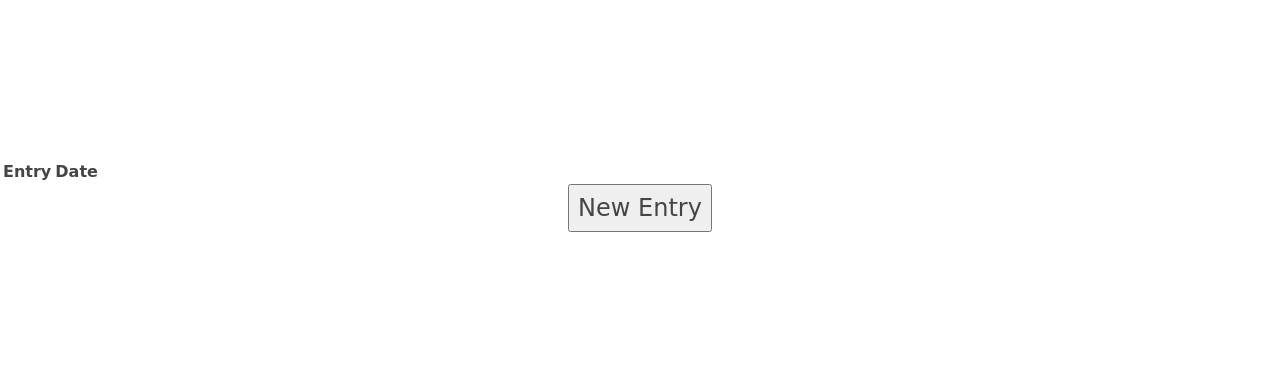
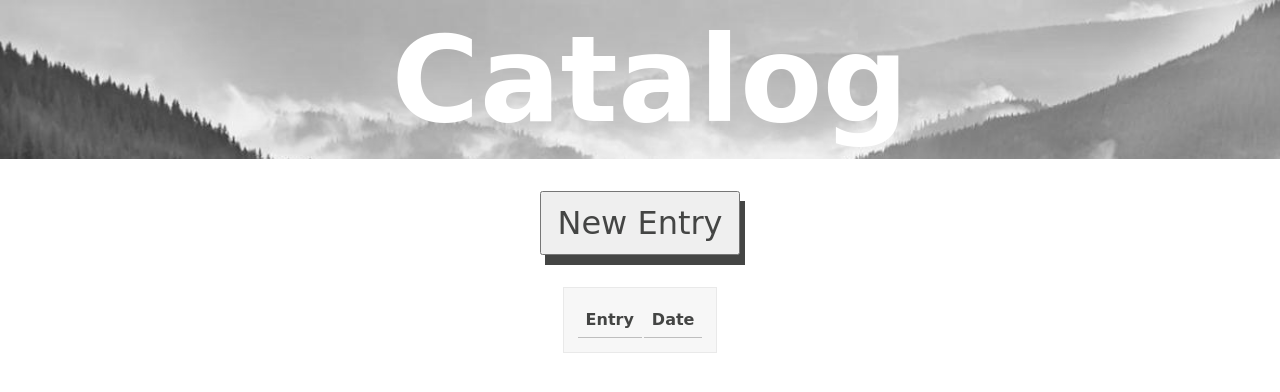
Before and after one commit to CoopGod/Gr8fulness, a Flask app: page /catalog in a window 1280 px wide. Shown: the top 392 px of the page. Run offline with Flask 2, Linux system fonts and the light colour scheme; the visitor is signed in with stand-in values (Sample User, id 1); data that the repository does not hold is empty; parts of the project's set-up code (start-up, migrations or seed data) failed here and were passed over.

Commit message:
Mass CSS Update

```diff
--- a/static/style.css
+++ b/static/style.css
@@ -17,7 +17,20 @@ input
     padding: 1vmin;
 }
 
+textarea
+{
+    width: 60%;
+    height: 60%;
+    font-size: 3vmin;
+}
+
 /* Title Image */
+.center {
+    position: absolute;
+    top: 50%;
+    left: 50%;
+    transform: translate(-50%, -50%);
+}
 img.headerImg {
     -webkit-filter: grayscale(100%); /* Safari 6.0 - 9.0 */
     filter: grayscale(100%);
@@ -32,10 +45,20 @@ img.headerImg {
 h1 {
     font-size: 15vmin;
     color: #ffffff;
-    /* -webkit-text-stroke-width: 0.1px;
-    -webkit-text-stroke-color: rgba(68, 69, 68); */
     width: fit-content;
     padding: 10px;
+}
+
+.subheader
+{
+    margin: auto;
+    width: 100%;
+    background-image: url(/static/media/forest\ image.jpg);
+    background-repeat: no-repeat;
+    background-size: cover;
+    -webkit-filter: grayscale(100%); /* Safari 6.0 - 9.0 */
+    filter: grayscale(100%);
+
 }
 
 .title
@@ -54,13 +77,18 @@ h1 {
     box-shadow: 5px 10px;
 }
 
-.loginButton
+.loginButton, .newEntryButton
 {
     width: 25vmin;
     height: 8vmin;
     font-size: 5vmin;
     margin: 4vmin;
     box-shadow: 5px 10px;
+}
+
+.newEntryButton
+{
+    font-size: 4vmin;
 }
 
 /*  Center cells */
@@ -99,9 +127,16 @@ img.grid
     font-size: 3vmin;
 }
 
-.center {
-    position: absolute;
-    top: 50%;
-    left: 50%;
-    transform: translate(-50%, -50%);
+/* Table */
+th, td {
+    border-bottom: 1px solid rgb(190, 190, 190);
+    width: fit-content;
+    padding: 1vmin;
 }
+
+table {
+    margin: auto;
+    background-color: rgb(247, 247, 247);
+    padding: 1.5vmin;
+    border: rgb(233, 233, 233) 1px solid;
+}
--- a/templates/add.html
+++ b/templates/add.html
@@ -11,7 +11,7 @@
         <h1>New Entry</h1>
         <textarea name="formSubmission" form="form" placeholder="Today I am grateful for..." rows="10"></textarea>
         <form method="POST" id="form">
-            <input type="submit">
+            <input type="submit" class="newEntryButton">
         </form>
     </div>
 </body>
--- a/templates/catalog.html
+++ b/templates/catalog.html
@@ -7,7 +7,10 @@
 </head>
 
 <body>
-    <h1>Catalog</h1>
+    <h1 class="subheader">Catalog</h1>
+    <form method="POST">
+        <input type="submit" value="New Entry" name="new_entry" class="newEntryButton">
+    </form>
     <table>
         <tr>
             <th>Entry</th>
@@ -15,9 +18,7 @@
         </tr>
         {{ infotable }}
     </table>
-    <form method="POST">
-        <p><input type="submit" value="New Entry" name="new_entry"</p>
-    </form>
+
 
 </body>
 
```
